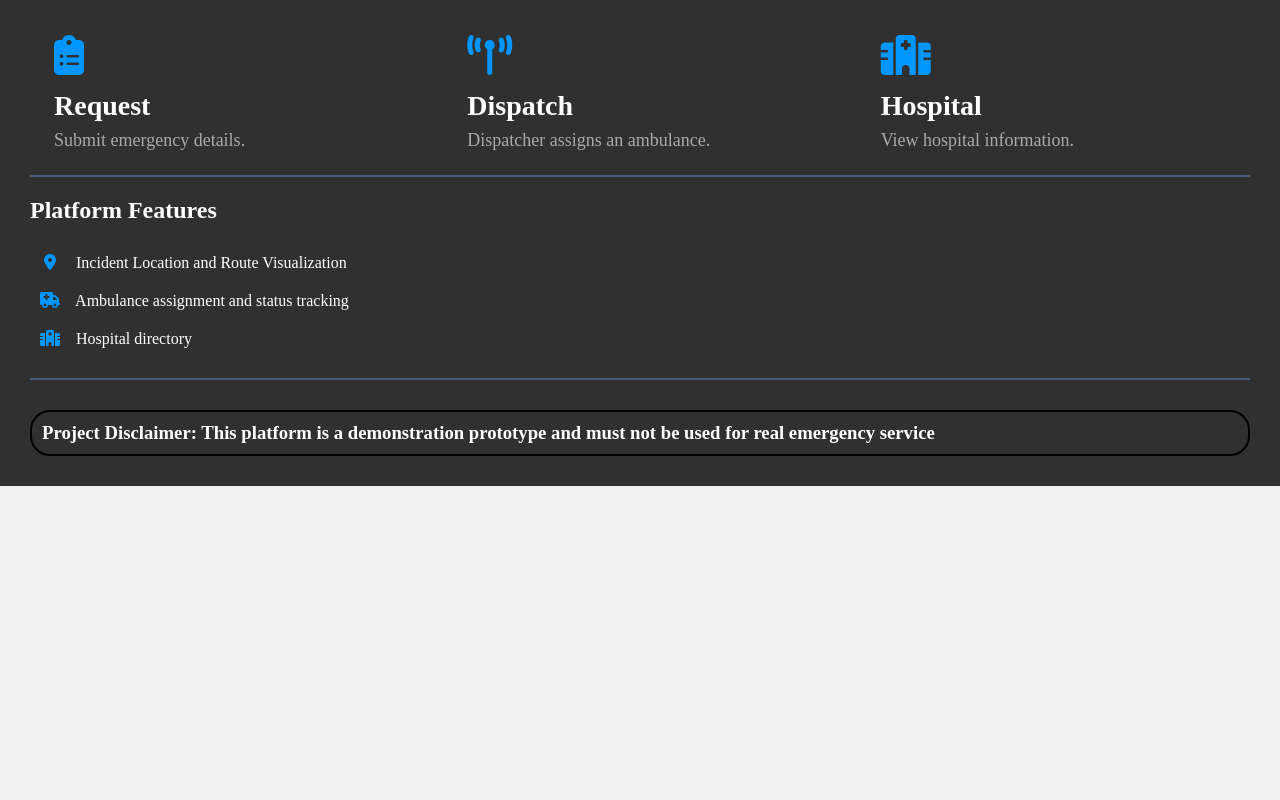
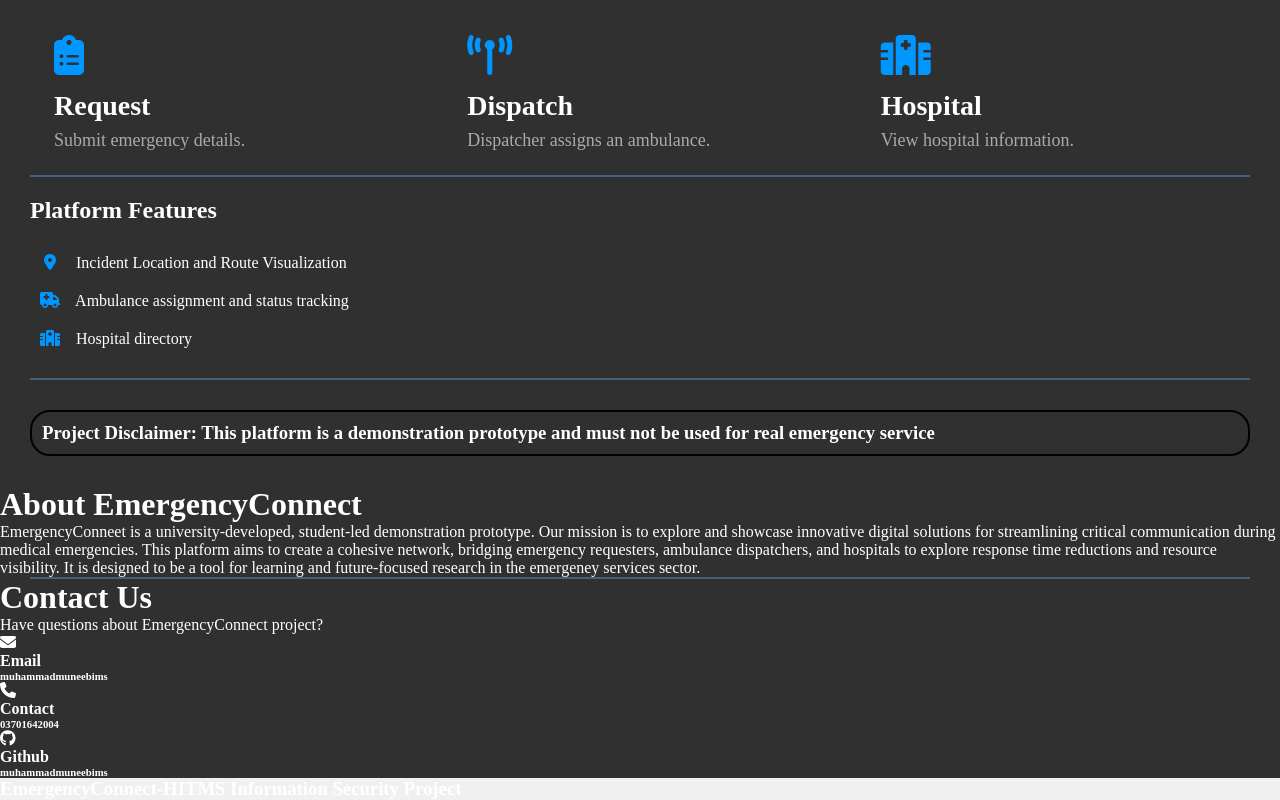
Before and after one commit to muneebims/EmergencyConnect, a plain HTML site: page index.html in a window 1280 px wide. Shown: the part 450-1250 px from the top of the page. Before the commit the page ends 936 px from the top, so only its background shows below. Drawn offline with Linux system fonts and the light colour scheme.

Commit message:
Refactor index.html with new sections and links
Updated the HTML structure and added new sections for About and Contact information. enhanced UI

```diff
--- a/index.html
+++ b/index.html
@@ -8,7 +8,7 @@
     <link rel="stylesheet" href="https://cdnjs.cloudflare.com/ajax/libs/font-awesome/6.4.0/css/all.min.css">
 </head>
 <body>
-    <header>
+    <header id="Home">
        <div class="container">
         <div class="brand">
             <div class="items logo"> <svg class="ambulance-icon" xmlns="http://www.w3.org/2000/svg" viewBox="0 0 24 24" width="24" height="24" fill="none" stroke="currentColor" stroke-width="2" stroke-linecap="round" stroke-linejoin="round">
@@ -39,24 +39,24 @@
             A platform connecting emergency requesters, ambulance operators and hospitals.
         </p>
         <div class="Actions">
-            <div class="bat">
-                <button class="Request">Request Emergency</button>
-            </div>
-            <div class="bat">
-                <button class="learn">learn more</button></div>
+            <a href="request.html" class="bat">
+                <button class="Request" >Request Emergency</button>
+            </a>
+            <a href="#About" class="bat">
+                <button class="learn">learn more</button></a>
         </div>
     </header>
     <main>
         <div><h2>How EmergencyConnect Works</h2></div>
 
         <div class="cards">
-            <div class="card">
+            <a href="request.html" class="card" id="RequestForm">
                 <div>
                     <i class="fa-solid fa-clipboard-list feature-icon"></i>
                 </div>
                 <h3>Request</h3>
                 <p>Submit emergency details.</p>
-            </div>
+            </a>
             <div class="card">
                 <div >
                     <i class="fa-solid fa-tower-broadcast feature-icon"></i>
@@ -93,7 +93,37 @@
             demonstration prototype and must not be used
             for real emergency service</h3>
         </div>
+        <!-- <div class="line"></div> -->
+        <!-- about -->
+        <div id="About">
+            <h1>About EmergencyConnect</h1>
+            <p>EmergencyConneet is a university-developed, student-led demonstration prototype. Our mission is to explore and showcase innovative digital solutions for streamlining critical
+communication during medical emergencies. This platform aims to create a cohesive network, bridging emergency requesters, ambulance dispatchers, and hospitals to explore
+response time reductions and resource visibility. It is designed to be a tool for learning and future-focused research in the emergeney services sector.</p>
+        </div>
+        <div class="line"></div>
+        <div id="Contact">
+            <h1>Contact Us</h1>
+            <p>Have questions about EmergencyConnect project?</p>
+            <div class="sources">
+                <div class="source">
+                    <div class="1"><i class="fa-solid fa-envelope"></i></div>
+                    <div><h4>Email</h4><h6>muhammadmuneebims</h6></div>
 
+                </div>
+                <div class="source">
+                    <div class="1"><i class="fa-solid fa-phone"></i></div>
+                    <div><h4>Contact</h4><h6>03701642004</h6></div>
+                </div>
+                <div class="source">
+                    <div class="1"><i class="fa-brands fa-github"></i></div>
+                    <div><h4>Github</h4><h6>muhammadmuneebims</h6></div>
+                </div>
+            </div>
+        </div>
     </main>
+    <div class="end">
+        <h3>EmergencyConnect-HITMS Information Security Project</h3>
+    </div>
 </body>
 </html>
```
